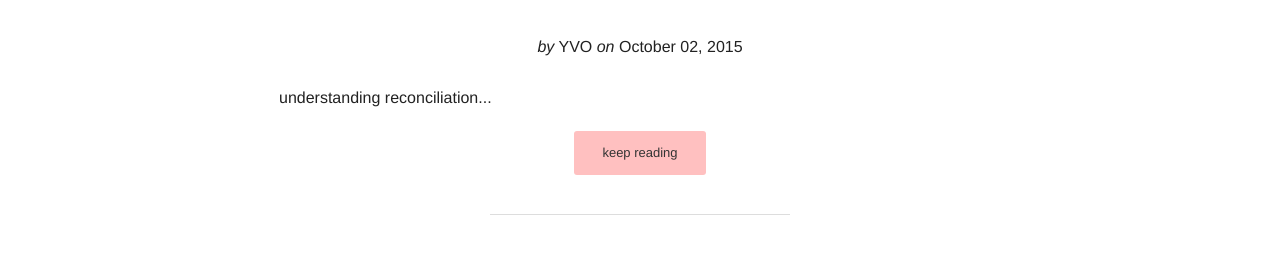
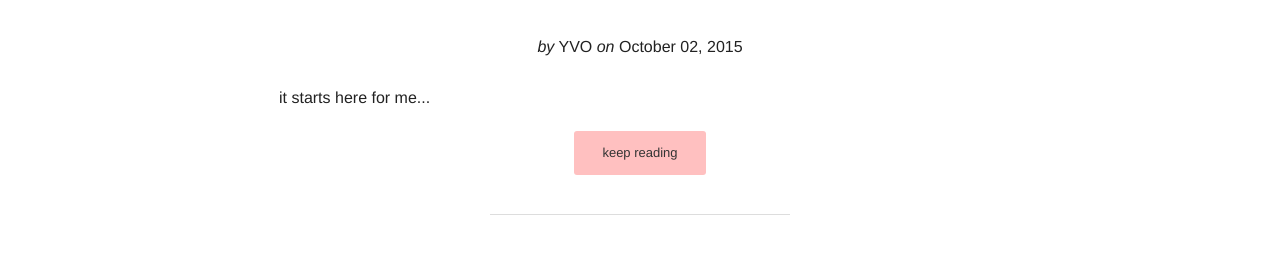
Before and after one commit to eighthundrednine/yunaoh.github.io, a Jekyll site: the page built from index.html, in a window 1280 px wide. Shown: the part 458-734 px from the top of the page. Built offline with Jekyll 4.4.1, drawn with Linux system fonts in a browser that asks for light colours; nearby versions of some CDN libraries.

Commit message:
Used boop command to add new post.

```diff
--- a/_posts/2015-10-02-the-beginning.md
+++ b/_posts/2015-10-02-the-beginning.md
@@ -4,7 +4,7 @@ title:  "the beginning"
 date:   2015-10-02
 categories: blog
 author: YVO
-excerpt: understanding reconciliation...
+excerpt: it starts here for me...
 ---
 #PERSONAL GOD STORY
 For a long time I've thought about whether or not I should or could post about my faith. I worried that it would color the rest of what I had to say in a weird religious gloss...blur all my crisp wit and poignant observations with the fuzziness of faith.
```
